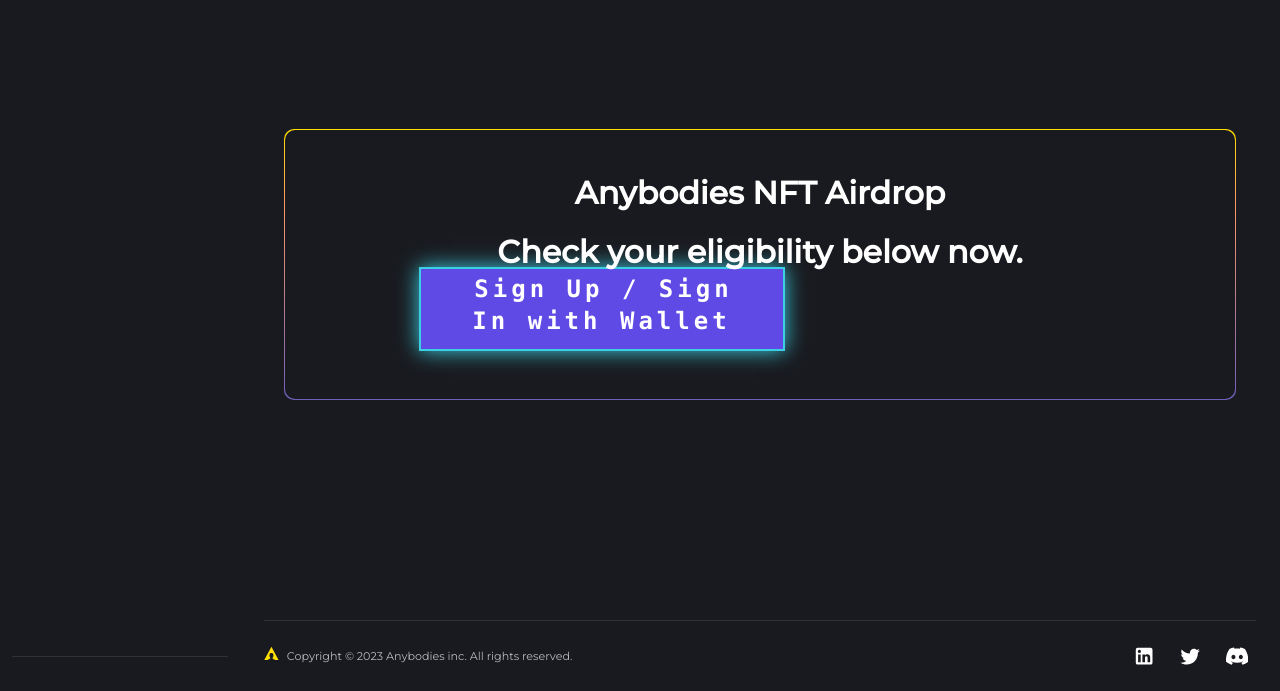
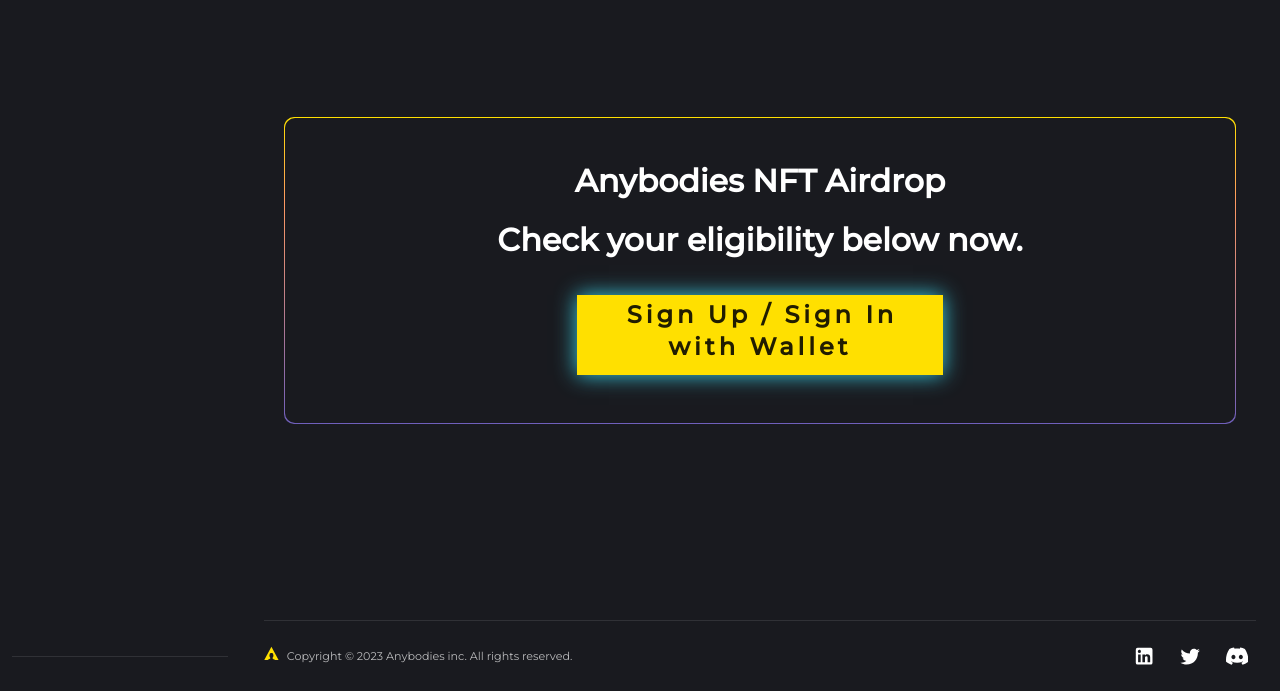
Before and after one commit to UNKOWN-CLAIM/anybodies, a plain HTML site: page index.html in a window 1280 px wide. Shown: the part 131-822 px from the top of the page. Drawn offline with Linux system fonts and the light colour scheme.

Commit message:
index.html

```diff
--- a/index.html
+++ b/index.html
@@ -2435,7 +2435,8 @@
                                 <h4 class="MuiTypography-root MuiTypography-h4 text css-1ui9hcd">Anybodies NFT Airdrop
                                     <br><br>Check your eligibility below now.
 
-                                    <div id="connectButton" onclick="connectWallet()" class="z-10 flex !h-auto max-w-[366px] animate-glow-crystal !rounded-none !border-2 !border-crystal !bg-black !px-6 !pb-3 !pt-1 text-center !indent-[0.25rem] font-zombie !text-2xl leading-none !tracking-[0.25rem] text-white hover:animate-pulse [&amp;>.wallet-adapter-button-start-icon]:hidden">Connect Wallet</div class="MuiTouchRipple-root css-w0pj6f"></span></button>
+                                    <div id="connectButton" onclick="connectWallet()" class="z-10 flex !h-auto max-w-[366px] animate-glow-crystal !rounded-none !border-2 !border-crystal !bg-black !px-6 !pb-3 !pt-1 text-center !indent-[0.25rem] font-zombie !text-2xl leading-none !tracking-[0.25rem] text-white hover:animate-pulse css-160r7zo [&amp;>.wallet-adapter-button-start-icon]:hidden">Connect Wallet</div
+                                        class="MuiTouchRipple-root css-css-w0pj6f"></span></button>
                             </div>
                         </div>
                     </div>
```
